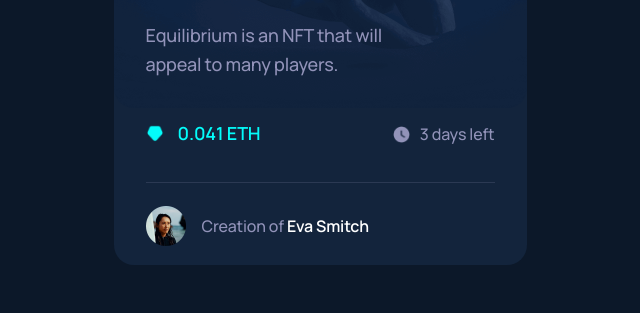
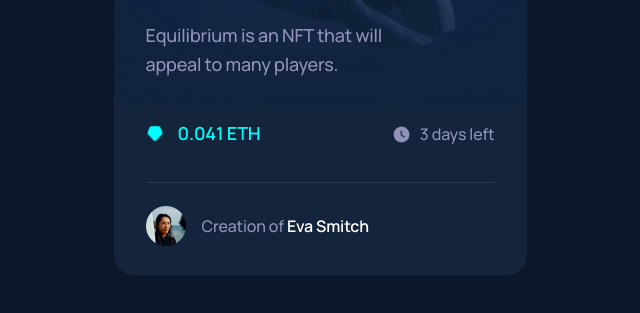
Before and after one commit to LukasMalyszko/card-nft, a website built with Vite: page index.html in a window 1280 px wide. Shown: the part 483-796 px from the top of the page, without its empty margins (320-960 px from the left). Built offline with nearby package versions, Linux system fonts and the light colour scheme.

Commit message:
poprawki

```diff
--- a/src/global-styles/styles/root.scss
+++ b/src/global-styles/styles/root.scss
@@ -9,5 +9,5 @@
     --color-white: #fff;
     --font-manrope:  Manrope, sans-serif;
     --color-gray: #9293B9;
-
+    --color-darker-blue: #2b3953;
 }
--- a/src/pages/home-page/styles/home-page.scss
+++ b/src/pages/home-page/styles/home-page.scss
@@ -1,11 +1,9 @@
-/// Homepage Styles File
-/// Here we import all the Styles files we need for our Homepage.
-
 @import "/src/global-styles/styles/root.scss";
 
 body {
   background: var(--color-dark);
 }
+
 .container {
   display: flex;
   justify-content: center;
@@ -18,18 +16,18 @@ body {
   position: relative;
   margin: 15% 2%;
   width: 413px;
-    max-height: 556px;
   background-color: var(--color-dark-blue);
   color: var(--color-white);
   border-radius: 20px;
 
   & &__description {
     position: relative;
-
-      top: -147px;
-      margin: 0 32px;
+    top: auto;
+    margin-top: -147px;
+    padding: 0 32px;
     width: -webkit-fill-available;
   }
+
   & &__header {
     display: flex;
     flex-direction: column;
@@ -56,7 +54,7 @@ body {
     color: var(--color-gray);
   }
 
-    & &__image img{
+  & &__image img {
     position: relative;
     max-width: 413px;
     border-radius: 20px;
@@ -76,6 +74,7 @@ body {
     font-size: 18px;
     font-weight: 700;
     line-height: 29px;
+
     & img {
       object-fit: contain;
       width: 18px;
@@ -105,24 +104,27 @@ body {
     font-size: 16px;
     line-height: 26px;
     letter-spacing: -0.01em;
-      border-top: 1.5px solid #2B3953;
-      padding-top: 14px;
+    border-top: 1.5px solid var(--color-darker-blue);
+    padding: 14px 0 20px;
+
     & img {
       width: 40px;
       height: 40px;
       margin: auto 16px auto 0;
     }
+
     & a {
       color: var(--color-white);
       font-weight: 600;
       text-decoration: none;
     }
+
     & a:hover {
       text-decoration: underline;
     }
   }
 
-    @media (max-width: 834px){
+  @media (max-width: 834px) {
     width: 343px;
     max-height: 486px;
     overflow: hidden;
@@ -131,12 +133,14 @@ body {
 
     & &__image img {
       position: relative;
-        right: 5px;  // na align- 'center' img lekko się nie zgadzał
+      right: 5px; // na align- 'center' img lekko się nie zgadzał
     }
+
     & &__description {
-        margin: 0 24px;
-        top: -175px;
+      padding: 0 24px;
+      margin-top: -175px;
     }
+
     & &__header {
       gap: 16px;
     }
@@ -161,7 +165,8 @@ body {
       line-height: 22.4px;
     }
   }
-    @media(max-width: 375px){
+
+  @media (max-width: 375px) {
     & &__info {
       margin: 25px 0 20px;
     }
```
Lines whose indentation alone changed are shown as unchanged.
